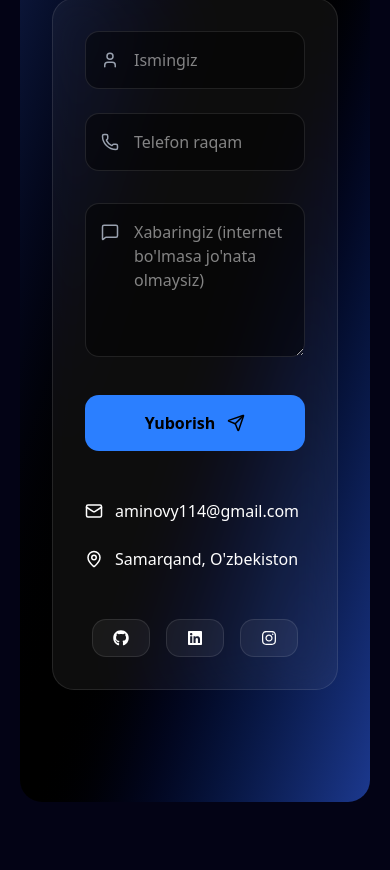
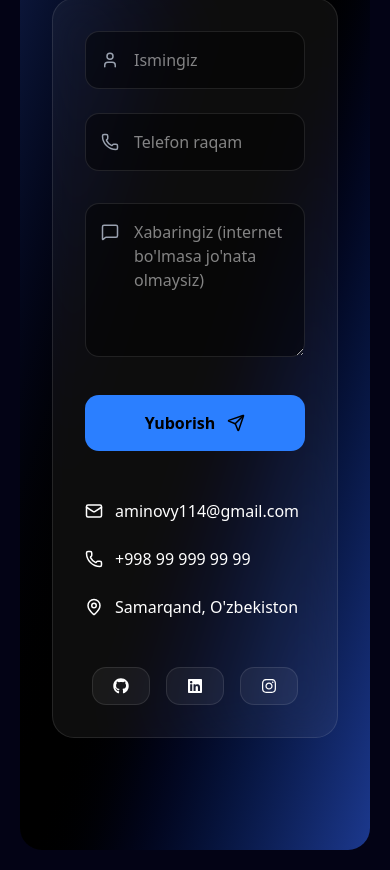
Before and after one commit to aminovy114-bit/Aminov_Yusuf, a React (Vite) app: page /contact in a window 390 px wide. Shown: the part 374-1244 px from the top of the page. Before the commit the page ends 1196 px from the top, so only its background shows below. Built offline with nearby package versions, Linux system fonts and the light colour scheme.

Commit message:
add phone

```diff
--- a/src/pages/Contact.tsx
+++ b/src/pages/Contact.tsx
@@ -74,6 +74,12 @@ export default function Contact() {
       icon: <Mail size={18} />,
       label: "Email",
       value: "aminovy114@gmail.com",
+
+    },
+      {
+      icon: <Phone size={18} />,
+      label: "Telefon",
+      value: "+998 99 999 99 99",
 
     },
 
```
